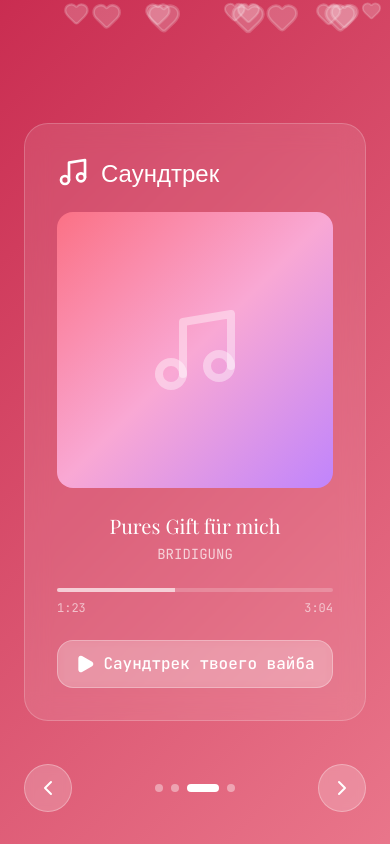
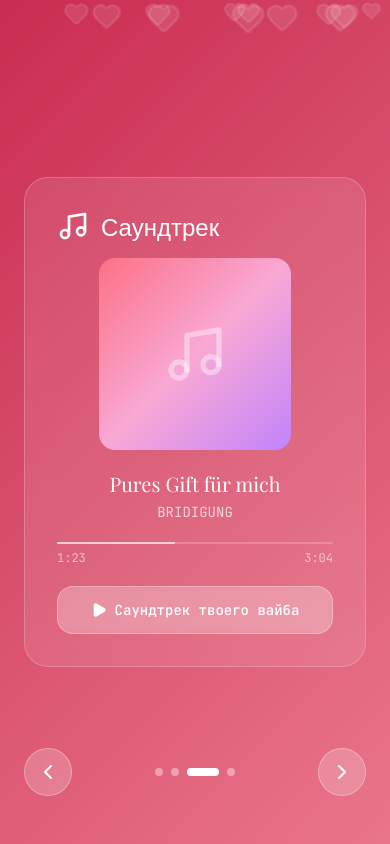
Before and after one commit to Freedom9100/14-february-card, a Next.js app: page / in a window 390 px wide. Both pictures are taken after a click on the button 215 px from the left and 788 px from the top of the page. Built offline with nearby package versions, Linux system fonts and the light colour scheme; a web font is replaced by a local one.

Commit message:
feat: refine mobile UI elements for better UX\n\nUpdate stats slide label, music player spacing, final button,\nfloating hearts, and navigation spacing for cleaner design.

```diff
--- a/app/page.tsx
+++ b/app/page.tsx
@@ -61,7 +61,7 @@ export default function ValentinePage() {
 
       {/* Navigation - Only show after loader */}
       {currentSlide > 0 && (
-        <div className="fixed bottom-8 left-0 right-0 z-20">
+        <div className="fixed bottom-12 left-0 right-0 z-20">
           <div className="max-w-md mx-auto px-6">
             <div className="flex items-center justify-between">
               <button
--- a/components/valentine/floating-hearts.tsx
+++ b/components/valentine/floating-hearts.tsx
@@ -16,7 +16,7 @@ export function FloatingHearts() {
       {hearts.map((heart) => (
         <Heart
           key={heart.id}
-          className="absolute text-white/20"
+          className="absolute text-white/10"
           style={{
             left: heart.left,
             width: heart.size,
--- a/components/valentine/slide-final.tsx
+++ b/components/valentine/slide-final.tsx
@@ -112,9 +112,9 @@ export function SlideFinal() {
           animate={{ opacity: 1, y: 0 }}
           transition={{ delay: 0.8 }}
           onClick={handleConfetti}
-          className="w-full h-12 bg-white/20 hover:bg-white/30 backdrop-blur-sm border border-white/30 rounded-2xl text-white font-medium transition-all animate-pulse"
+          className="w-full max-w-[280px] mx-auto h-14 px-6 bg-white/20 hover:bg-white/30 backdrop-blur-sm border border-white/30 rounded-2xl text-white text-sm font-medium transition-all animate-pulse"
         >
-          Получить открытку 💌
+          Нажми, если понравилось
         </motion.button>
       </GlassCard>
     </motion.div>
--- a/components/valentine/slide-soundtrack.tsx
+++ b/components/valentine/slide-soundtrack.tsx
@@ -12,22 +12,22 @@ export function SlideSoundtrack() {
       exit={{ opacity: 0, scale: 0.9 }}
       className="flex flex-col items-center justify-center h-full px-6"
     >
-      <GlassCard className="w-full max-w-sm space-y-6">
+      <GlassCard className="w-full max-w-sm space-y-4">
         <div className="flex items-center gap-3">
           <Music className="w-8 h-8 text-white" />
           <h2 className="text-2xl font-serif text-white">Саундтрек</h2>
         </div>
 
-        <div className="space-y-6">
+        <div className="space-y-5">
           {/* Album Art */}
           <motion.div
             initial={{ scale: 0.8, opacity: 0 }}
             animate={{ scale: 1, opacity: 1 }}
             transition={{ delay: 0.2 }}
-            className="relative aspect-square w-full rounded-2xl overflow-hidden bg-gradient-to-br from-rose-400 via-pink-300 to-purple-400"
+            className="relative aspect-square w-48 mx-auto rounded-2xl overflow-hidden bg-gradient-to-br from-rose-400 via-pink-300 to-purple-400"
           >
             <div className="absolute inset-0 flex items-center justify-center">
-              <Music className="w-24 h-24 text-white/40" />
+              <Music className="w-16 h-16 text-white/40" />
             </div>
           </motion.div>
 
@@ -49,9 +49,9 @@ export function SlideSoundtrack() {
             initial={{ opacity: 0 }}
             animate={{ opacity: 1 }}
             transition={{ delay: 0.6 }}
-            className="space-y-2"
+            className="space-y-1.5"
           >
-            <div className="h-1 bg-white/20 rounded-full overflow-hidden">
+            <div className="h-0.5 bg-white/20 rounded-full overflow-hidden">
               <motion.div
                 initial={{ width: "0%" }}
                 animate={{ width: "45%" }}
@@ -70,9 +70,9 @@ export function SlideSoundtrack() {
             initial={{ opacity: 0, scale: 0.8 }}
             animate={{ opacity: 1, scale: 1 }}
             transition={{ delay: 0.8 }}
-            className="w-full h-12 bg-white/20 hover:bg-white/30 backdrop-blur-sm border border-white/30 rounded-2xl text-white font-medium transition-all flex items-center justify-center gap-2"
+            className="w-full h-12 bg-white/20 hover:bg-white/30 backdrop-blur-sm border border-white/30 rounded-2xl text-white text-sm font-medium transition-all flex items-center justify-center gap-2"
           >
-            <Play className="w-5 h-5" fill="currentColor" />
+            <Play className="w-4 h-4" fill="currentColor" />
             <span>Саундтрек твоего вайба</span>
           </motion.button>
         </div>
--- a/components/valentine/slide-stats.tsx
+++ b/components/valentine/slide-stats.tsx
@@ -6,7 +6,7 @@ import { GlassCard } from "./glass-card"
 
 const stats = [
   { label: "Уровень стиля", value: 100, color: "bg-pink-400" },
-  { label: "Опасность для сердец", value: 110, color: "bg-rose-500" },
+  { label: "Магнитизм", value: 110, color: "bg-rose-500" },
   { label: "Харизма", value: 100, color: "bg-purple-400" },
 ]
 
```
